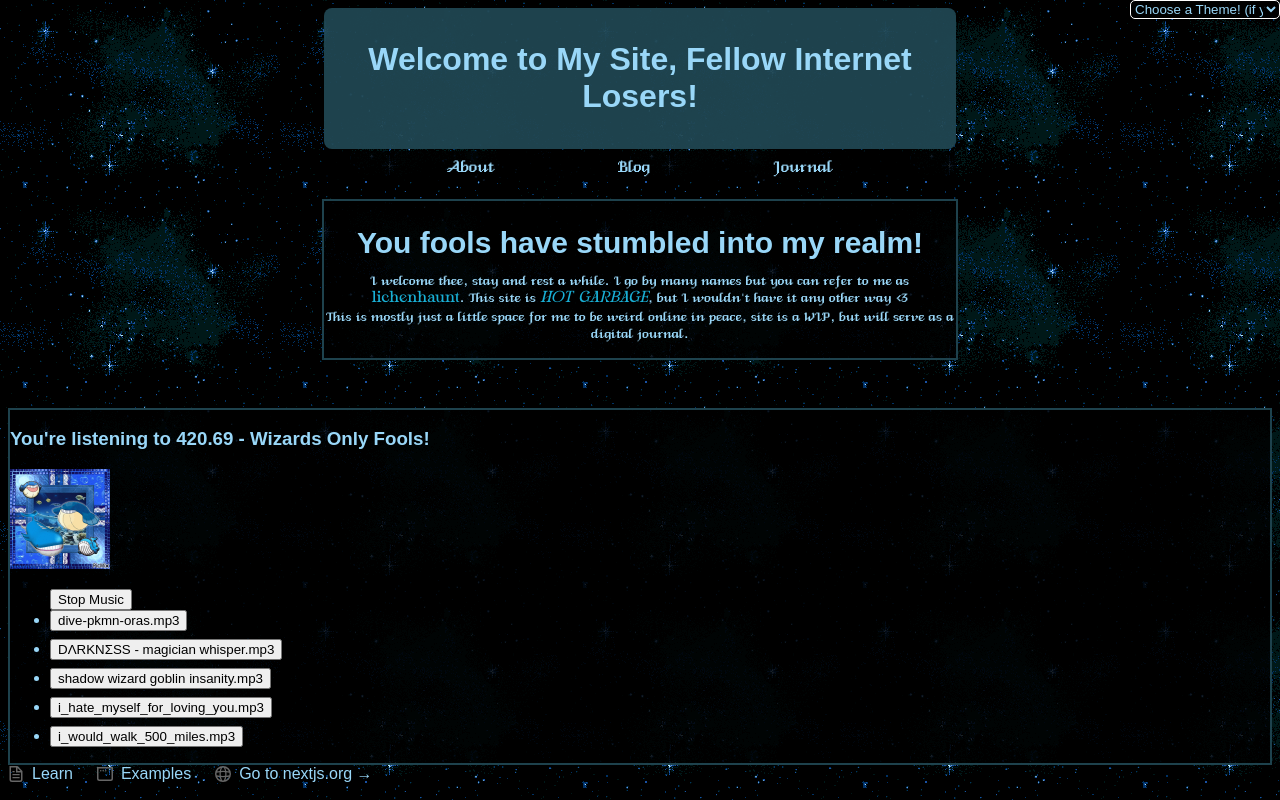
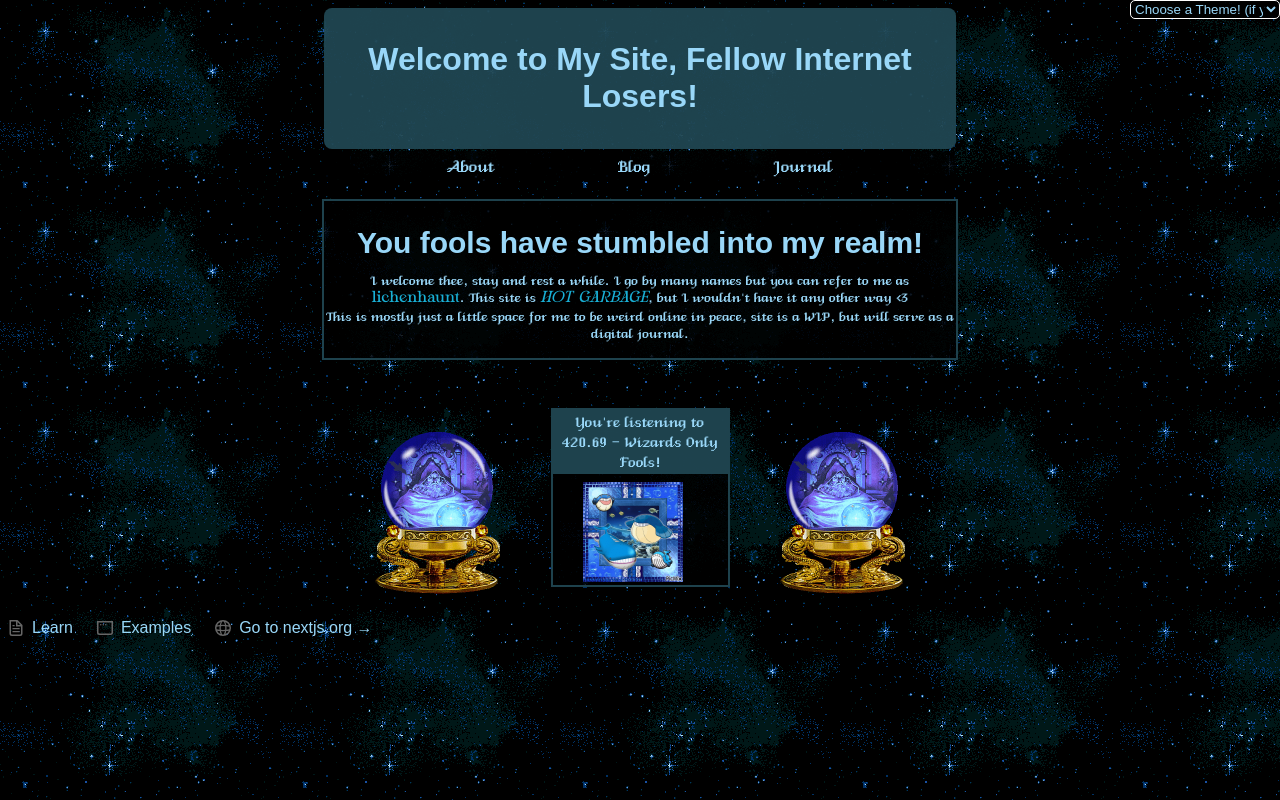
Before and after one commit to lichenhaunt/personal-site-next, a Next.js app: page / in a window 1280 px wide. Built offline with nearby package versions, Linux system fonts and the light colour scheme; a web font is replaced by a local one.

Commit message:
added sytles for music player

```diff
--- a/src/app/globals.css
+++ b/src/app/globals.css
@@ -23,6 +23,14 @@
   --widget-border: 2px solid white;
   --bold-color: var(--pink);
   --hover-color: var(--mizuiro);
+  --bigGif: url(../assets/Tumblr_l_9687564870417.gif);
+  --button-color: var(--baby-blue);
+  --button-border: 1px solid var(--foreground);
+  --button-hover: var(--foreground);
+  --button-border-hover: var(--pink);
+  --button-text: var(--pink);
+  --marq-title: white;
+  --marq-text: var(--baby-blue);
 }
 
 .dark {
@@ -37,6 +45,14 @@
   --widget-border: 2px solid var(--blue);
   --bold-color: var(--bright-blue);
   --hover-color: white;
+  --bigGif: url(../assets/wizard-orb-pondering.gif);
+  --button-color: var(--black);
+  --button-border: 1px solid var(--light-blue);
+  --button-hover: white;
+  --button-border-hover: white;
+  --button-text: var(--light-blue);
+  --marq-title: var(--blue);
+  --marq-text: var(--light-blue);
 }
 
 .themeChange {
@@ -60,10 +76,15 @@ body {
   font-family: var(--glow-night), Helvetica, sans-serif;
   -webkit-font-smoothing: antialiased;
   -moz-osx-font-smoothing: grayscale;
+  overflow: visible;
 }
 
 h2 {
   font-family: var(--cloister-black);
+}
+
+h3 {
+  font-family: var(--venice-classic), monospace;
 }
 
 a {
--- a/src/app/page.js
+++ b/src/app/page.js
@@ -36,7 +36,9 @@ export default function Home() {
         </div>
 
         <div className={styles.musicbox}>
+          <div className={styles.bigGifs}></div>
           <MusicPlayer />
+          <div className={styles.bigGifs}></div>
         </div>
       </main>
       <footer className={styles.footer}>
--- a/src/app/page.module.css
+++ b/src/app/page.module.css
@@ -59,6 +59,85 @@
 .hello h2 {
   font-size: 30px;
   margin-bottom: -4px;
+}
+
+.bigGifs {
+  content: var(--bigGif);
+  height: 163px;
+  margin: 1.5em auto;
+}
+
+.musicbox {
+  position: relative;
+  display: flex;
+  justify-content: space-evenly;
+  align-content: center;
+  width: 50%;
+  margin: 0 auto;
+}
+
+.marqTitle {
+  background-color: var(--marq-title);
+  color: var(--marq-text);
+  padding: 2px;
+  margin: 0px;
+  font-size: 25px;
+}
+
+.musicPlayer {
+  position: relative;
+  width: 175px;
+  height: 175px;
+}
+
+.activate {
+  position: relative;
+  width: 115px;
+  margin: 8px auto;
+}
+
+.jukebox ul {
+  display: none;
+  position: absolute;
+  top: 100%;
+  left: 0px;
+  list-style: none;
+  text-align: center;
+}
+
+.jukebox li {
+  padding: 2px 0px;
+}
+
+.jukebox:hover ul,
+.activate:focus + ul,
+.juekbox:focus-within > ul {
+  display: flex;
+  flex-direction: column;
+  justify-content: center;
+  align-items: center;
+  position: absolute;
+  top: 30%;
+  left: 20%;
+  right: 50%;
+  z-index: 1;
+}
+
+.jukebox button {
+  background-color: var(--button-color);
+  color: var(--button-text);
+  border: var(--button-border);
+  border-radius: 5px;
+}
+
+.jukebox button:hover {
+  color: var(--button-hover);
+  border-color: var(--button-border-hover);
+}
+
+.musicPlayer h3 {
+  text-align: center;
+  font-size: large;
 }
 
 @media (prefers-color-scheme: dark) {
--- a/src/components/MusicPlayer.jsx
+++ b/src/components/MusicPlayer.jsx
@@ -1,6 +1,5 @@
 import { useState } from "react";
 import styles from "../app/page.module.css";
-import Image from "next/image";
 
 export default function MusicPlayer() {
   const [currentSong, setCurrentSong] = useState(null);
@@ -43,12 +42,12 @@ export default function MusicPlayer() {
   };
 
   return (
-    <div className={styles.widget} id="music-player">
-      <h3 id="marq" className="main-title">
+    <div className={`${styles.widget} ${styles.musicPlayer}`} id="music-player">
+      <h3 id="marq" className={styles.marqTitle}>
         You're listening to 420.69 - Wizards Only Fools!
       </h3>
-      <div className="jukebox">
-        <div className="activate">
+      <div className={styles.jukebox}>
+        <div className={styles.activate}>
           <img
             src="/11808137_0a6bb.gif"
             width="100px"
```
Also changed, not shown: src/assets/Tumblr_l_9687564870417.gif (added), src/assets/wizard-orb-pondering.gif (added).
